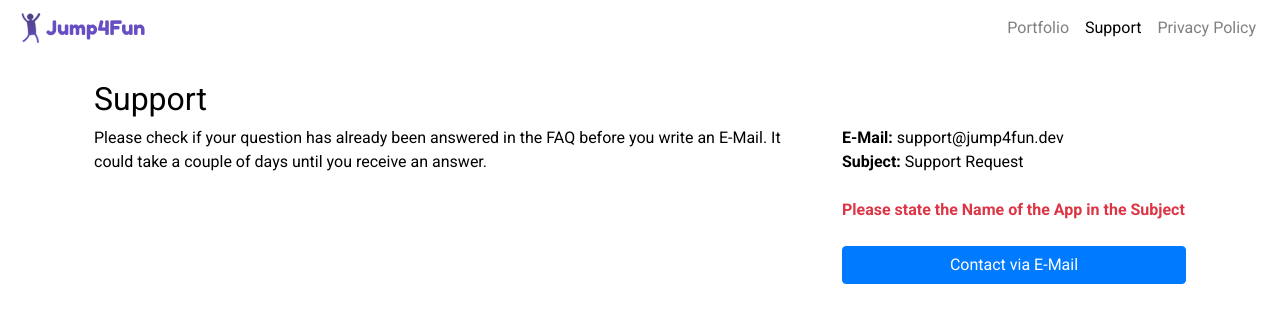
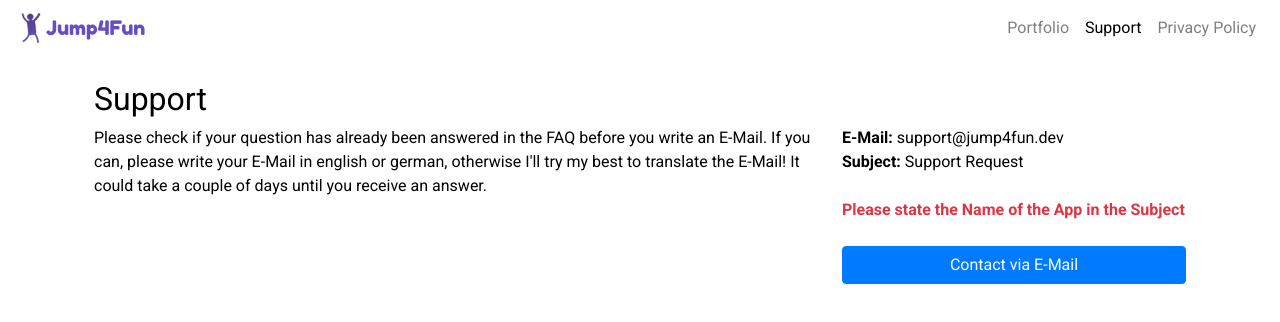
Before and after one commit to Jump4Fun/Website4Fun, an Angular app: page /contact in a window 1280 px wide. Shown: the top 322 px of the page. Built offline with nearby package versions, Linux system fonts and the light colour scheme.

Commit message:
Updated Contact Info

```diff
--- a/src/app/contact/contact.component.html
+++ b/src/app/contact/contact.component.html
@@ -3,6 +3,7 @@
     <div class="row">
         <p class="col-sm-8">
             Please check if your question has already been answered in the FAQ before you write an E-Mail.
+            If you can, please write your E-Mail in english or german, otherwise I'll try my best to translate the E-Mail!
             It could take a couple of days until you receive an answer.
         </p>
         <div class="col-sm-4">
--- a/src/assets/material_one_faq.json
+++ b/src/assets/material_one_faq.json
@@ -5,7 +5,7 @@
             "There are a few things you can try to resolve the problem:",
             "- Make sure your phone has a Internet connection and location data is activated",
             "- The fitbit app needs to have access to your location data",
-            "- If you have an iPhone location data for the fitbit app has to be set to “always” instead of “when using the app”",
+            "- If you have an iPhone or an Android 10 device, location data for the fitbit app has to be set to “always” instead of “when using the app”",
             "- Your fitbit device needs to be connected to your phone via Bluetooth",
             "- You also have to allow the watch face to use your location data and connect to the Internet (This usually happens when you check the boxes while installing the app)",
             "- Weather is also only shown when the watch detects that it is on your body"
```
